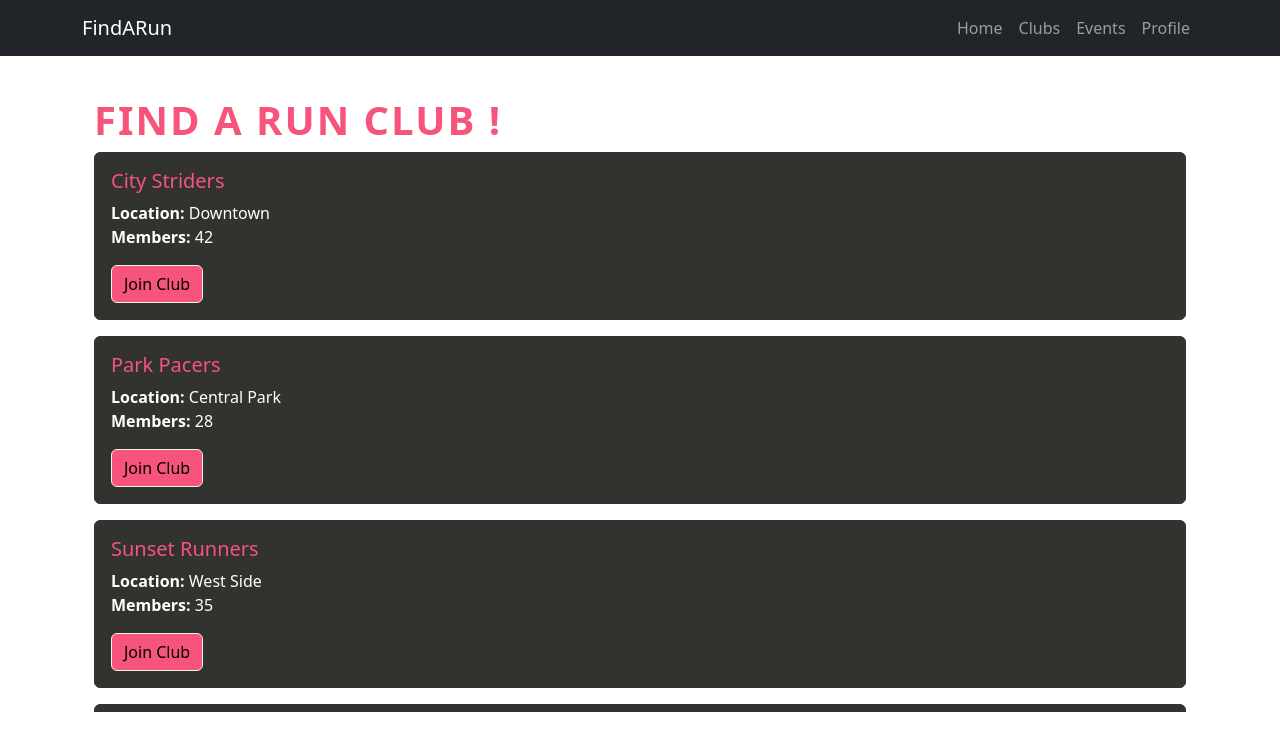
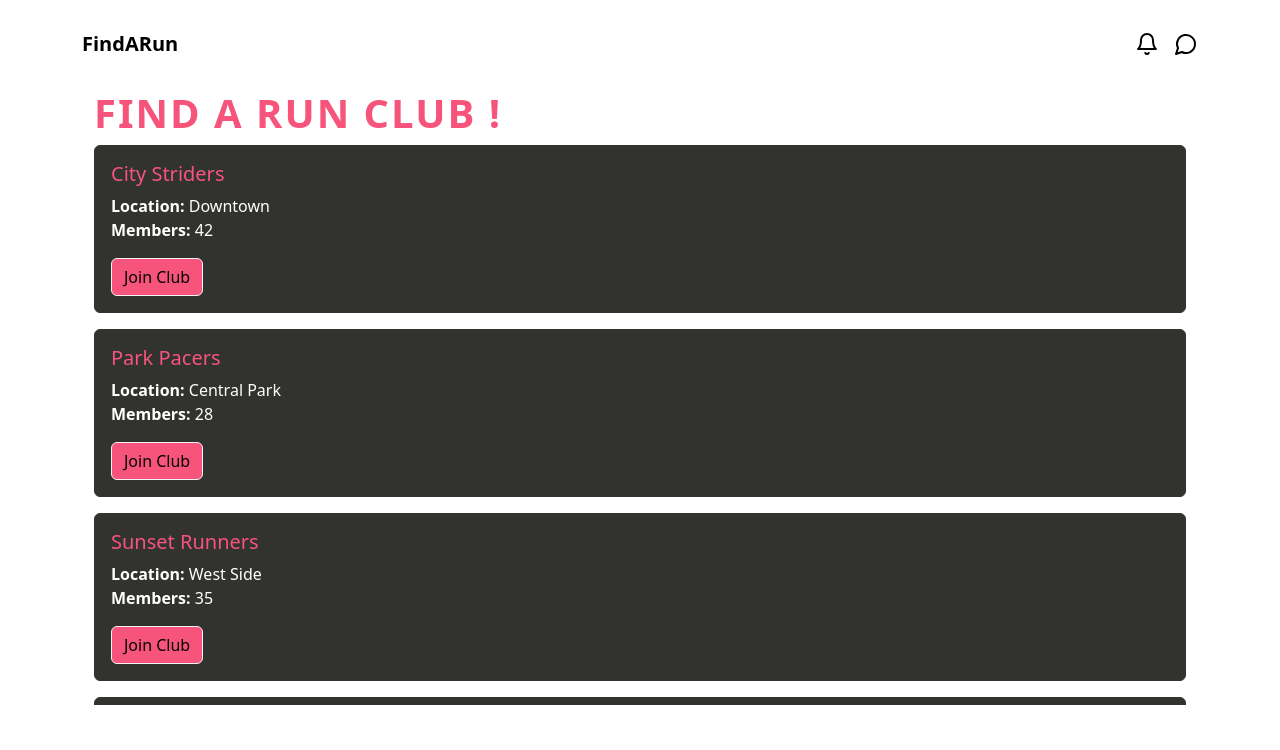
Before and after one commit to ShobhitSarkar/findArun, a React (Create React App) app in the folder frontend/: page /clubs in a window 1280 px wide. Shown: the top 750 px of the page. Built offline with nearby package versions, Linux system fonts and the light colour scheme.

Commit message:
cleaning up navbar

```diff
--- a/frontend/src/App.css
+++ b/frontend/src/App.css
@@ -21,5 +21,14 @@
   }
 
   .content-wrap {
+    padding-top: 0px;
     min-height: calc(100vh - 60px);
   }
+
+  .navbar {
+    margin-bottom: 0 !important;
+  }
+
+  .container, .container-fluid {
+    padding-top: 1rem !important;
+  }
--- a/frontend/src/App.js
+++ b/frontend/src/App.js
@@ -2,9 +2,9 @@ import 'bootstrap/dist/css/bootstrap.min.css'
 import {BrowserRouter as Router, Route, Routes} from 'react-router-dom';
 import './App.css';
 
-import AppNavbar from './components/navbar.js';
+import AppNavbar from './components/navigation/AppNavbar.js';
 import RunClubs from './components/clubs/RunClub';
-import BottomNav from './components/BottomNav';
+import BottomNav from './components/navigation/BottomNav.js';
 import Home from './components/home/Home';
 
 function App() {
--- a/frontend/src/components/clubs/RunClub.css
+++ b/frontend/src/components/clubs/RunClub.css
@@ -66,3 +66,7 @@
       font-size: 2rem;
     }
   }
+
+  .run-clubs-list::-webkit-scrollbar {
+    display: none; /* For Chrome, Safari, and Opera */
+  }
--- a/frontend/src/components/clubs/RunClub.js
+++ b/frontend/src/components/clubs/RunClub.js
@@ -12,7 +12,7 @@ const runClubsData = [
 
 const RunClubs = () => {
     return (
-      <Container className="mt-5 pt-5 px-4" style={{ paddingTop: '60px',  }}>
+      <Container className="pt-5 px-4" >
         <h1 className="run-clubs-heading">
           Find a Run Club !
         </h1>
--- a/frontend/src/components/navbar.js
+++ /dev/null
@@ -1,24 +0,0 @@
-import React from 'react';
-import { Navbar, Nav, Container } from 'react-bootstrap';
-import { Link } from 'react-router-dom';
-
-const AppNavbar = () => {
-  return (
-    <Navbar bg="dark" variant="dark" expand="lg" fixed="top">
-      <Container>
-        <Navbar.Brand as={Link} to="/">FindARun</Navbar.Brand>
-        <Navbar.Toggle aria-controls="basic-navbar-nav" />
-        <Navbar.Collapse id="basic-navbar-nav">
-          <Nav className="ms-auto">
-            <Nav.Link as={Link} to="/">Home</Nav.Link>
-            <Nav.Link as={Link} to="/clubs">Clubs</Nav.Link>
-            <Nav.Link as={Link} to="/events">Events</Nav.Link>
-            <Nav.Link as={Link} to="/profile">Profile</Nav.Link>
-          </Nav>
-        </Navbar.Collapse>
-      </Container>
-    </Navbar>
-  );
-};
-
-export default AppNavbar;
--- /dev/null
+++ b/frontend/src/components/navigation/AppNavbar.css
@@ -0,0 +1,24 @@
+.app-navbar {
+    background-color: var(--background-color);
+    border-bottom: 1px solid rgba(255, 255, 255, 0.1);
+  }
+
+  .app-navbar .navbar-brand {
+    color: var(--text-color);
+    font-weight: bold;
+  }
+
+  .navbar-icons {
+    display: flex;
+    align-items: center;
+  }
+
+  .navbar-icon {
+    color: var(--text-color);
+    margin-left: 15px;
+    cursor: pointer;
+  }
+
+  .navbar-icon:hover {
+    color: #00FFFF; /* Your accent color */
+  }
--- /dev/null
+++ b/frontend/src/components/navigation/AppNavbar.js
@@ -0,0 +1,21 @@
+import React from 'react';
+import { Navbar, Nav, Container } from 'react-bootstrap';
+import { Bell, MessageCircle } from 'lucide-react';
+import { Link } from 'react-router-dom';
+import './AppNavbar.css';
+
+const AppNavbar = () => {
+  return (
+    <Navbar className="app-navbar">
+      <Container>
+        <Navbar.Brand href="/">FindARun</Navbar.Brand>
+        <div className="navbar-icons">
+          <Bell className="navbar-icon" />
+          <MessageCircle className="navbar-icon" />
+        </div>
+      </Container>
+    </Navbar>
+  );
+};
+
+export default AppNavbar;
```
Also changed, not shown: frontend/src/components/home/Home.css (added), frontend/src/components/navigation/BottomNav.css (renamed from frontend/src/components/BottomNav.css), frontend/src/components/navigation/BottomNav.js (renamed from frontend/src/components/BottomNav.js).
